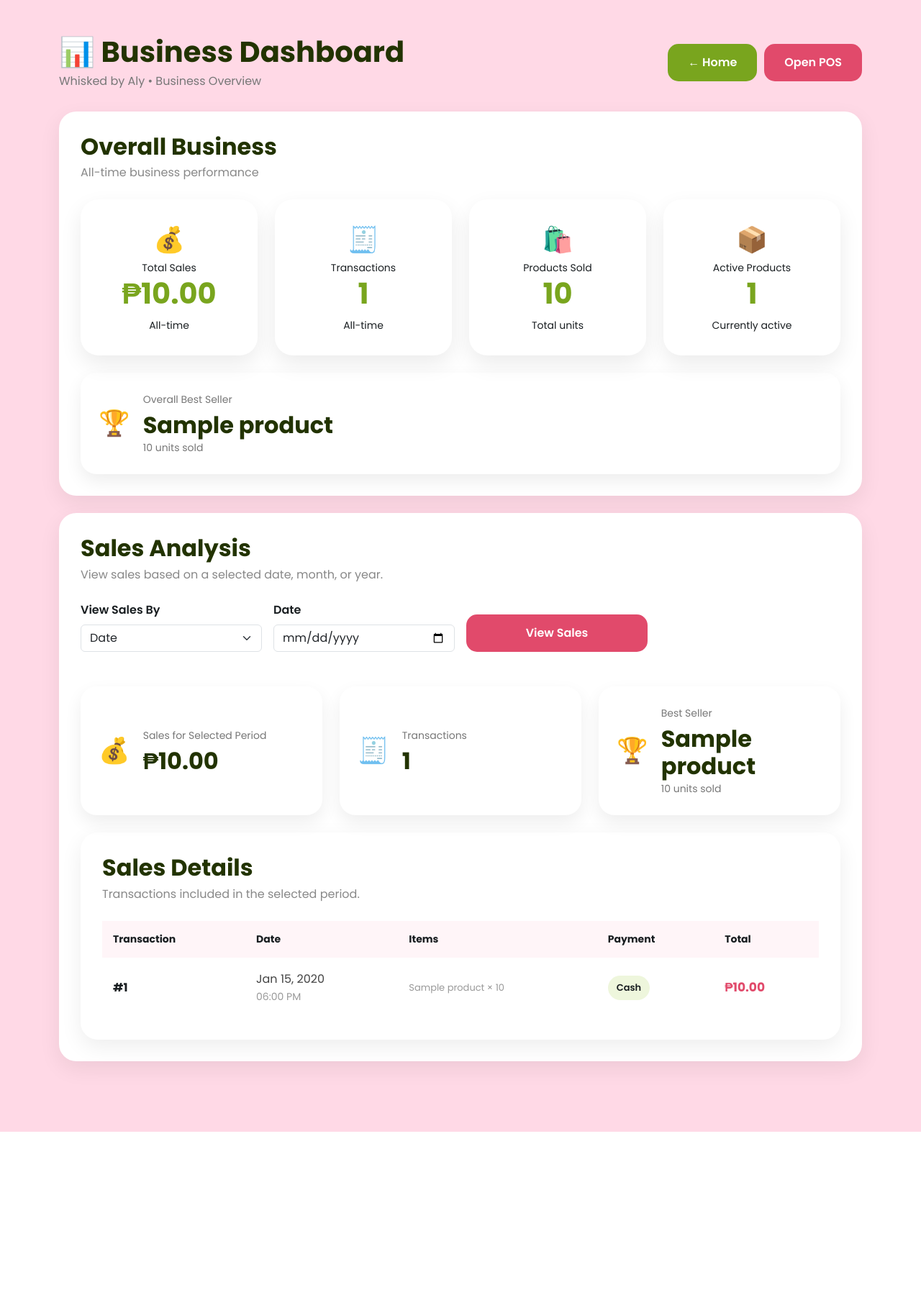
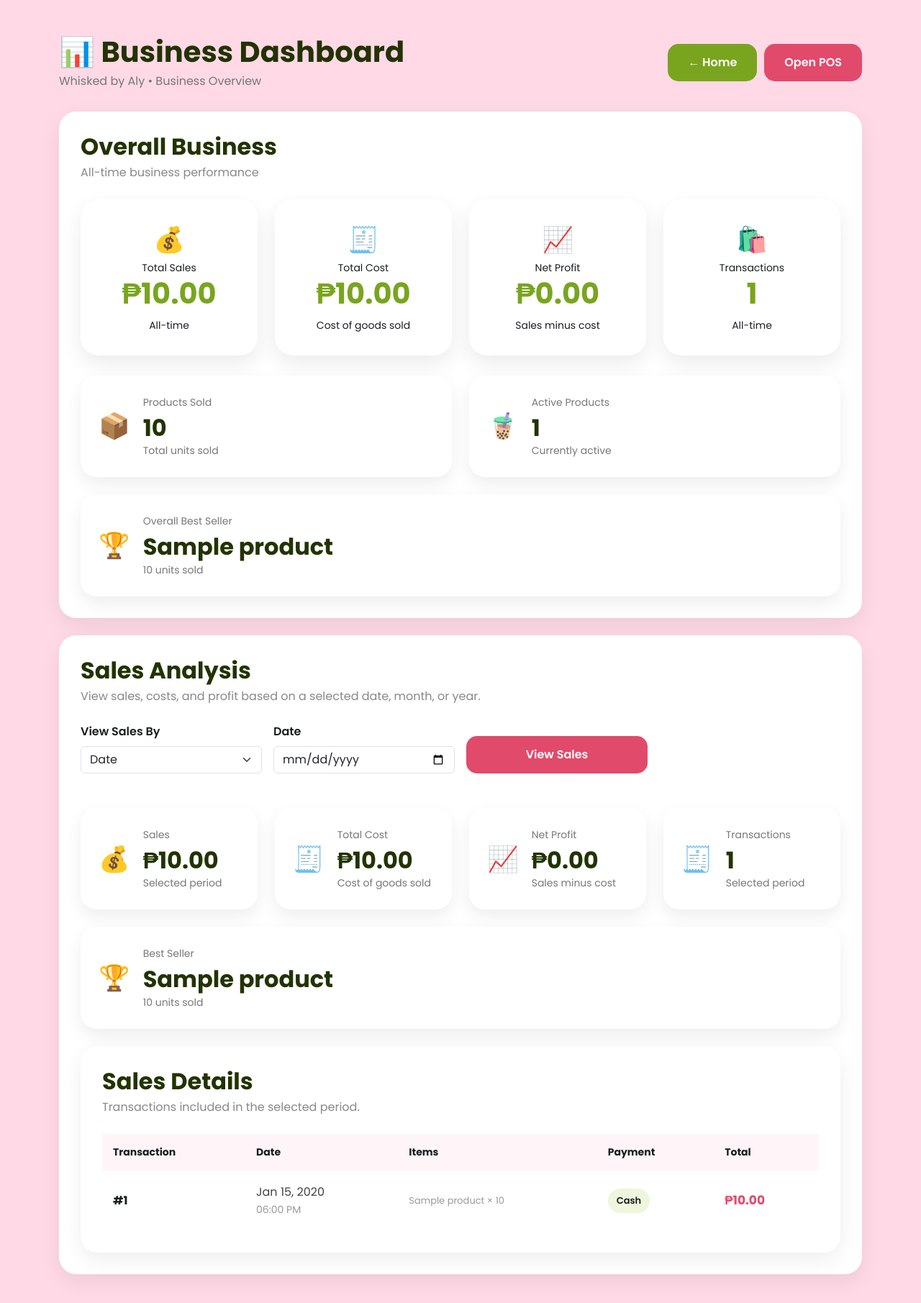
Before and after one commit to kielvinnie/Whiskedbyaly, a Django app: page /dashboard/ in a window 1280 px wide. Shown: the top 1811 px of the page at 72% size. Before the commit the page ends 1573 px from the top, so only its background shows below. Run offline with Django 5.2, Linux system fonts and the light colour scheme; tables that the repository leaves empty hold one stand-in row (values such as "Sample post").

Commit message:
Add July sales import and profit tracking

```diff
--- a/dashboard/views.py
+++ b/dashboard/views.py
@@ -17,6 +17,18 @@ def home(request):
             total=Sum("total")
         )["total"]
         or Decimal("0.00")
+    )
+
+    overall_total_cost = (
+        OrderItem.objects.aggregate(
+            total=Sum("cost_subtotal")
+        )["total"]
+        or Decimal("0.00")
+    )
+
+    overall_net_profit = (
+        overall_total_sales
+        - overall_total_cost
     )
 
     overall_transactions_count = (
@@ -142,6 +154,34 @@ def home(request):
         or Decimal("0.00")
     )
 
+    # ==========================================
+    # FILTERED COST
+    # ==========================================
+
+    filtered_items = OrderItem.objects.filter(
+        transaction__in=filtered_transactions
+    )
+
+    filtered_total_cost = (
+        filtered_items.aggregate(
+            total=Sum("cost_subtotal")
+        )["total"]
+        or Decimal("0.00")
+    )
+
+    # ==========================================
+    # FILTERED NET PROFIT
+    # ==========================================
+
+    filtered_net_profit = (
+        filtered_total_sales
+        - filtered_total_cost
+    )
+
+    # ==========================================
+    # FILTERED TRANSACTION COUNT
+    # ==========================================
+
     filtered_transactions_count = (
         filtered_transactions.count()
     )
@@ -149,10 +189,6 @@ def home(request):
     # ==========================================
     # FILTERED BEST SELLER
     # ==========================================
-
-    filtered_items = OrderItem.objects.filter(
-        transaction__in=filtered_transactions
-    )
 
     filtered_best_seller = (
         filtered_items
@@ -170,9 +206,18 @@ def home(request):
 
     context = {
 
+        # --------------------------------------
         # Overall
+        # --------------------------------------
+
         "overall_total_sales":
             overall_total_sales,
+
+        "overall_total_cost":
+            overall_total_cost,
+
+        "overall_net_profit":
+            overall_net_profit,
 
         "overall_transactions_count":
             overall_transactions_count,
@@ -186,9 +231,19 @@ def home(request):
         "overall_best_seller":
             overall_best_seller,
 
-        # Selected period
+
+        # --------------------------------------
+        # Selected Period
+        # --------------------------------------
+
         "filtered_total_sales":
             filtered_total_sales,
+
+        "filtered_total_cost":
+            filtered_total_cost,
+
+        "filtered_net_profit":
+            filtered_net_profit,
 
         "filtered_transactions_count":
             filtered_transactions_count,
@@ -199,7 +254,11 @@ def home(request):
         "filtered_transactions":
             filtered_transactions,
 
+
+        # --------------------------------------
         # Filters
+        # --------------------------------------
+
         "period":
             period,
 
--- a/pos/models.py
+++ b/pos/models.py
@@ -3,17 +3,29 @@ from django.db import models
 
 class Product(models.Model):
 
-    name = models.CharField(max_length=100)
+    name = models.CharField(
+        max_length=100
+    )
 
     price = models.DecimalField(
         max_digits=10,
         decimal_places=2
     )
 
-    is_active = models.BooleanField(default=True)
+    cost = models.DecimalField(
+        max_digits=10,
+        decimal_places=2,
+        default=0
+    )
+
+    is_active = models.BooleanField(
+        default=True
+    )
 
     def __str__(self):
         return self.name
+
+
 class Transaction(models.Model):
 
     PAYMENT_METHODS = [
@@ -55,6 +67,7 @@ class Transaction(models.Model):
     def __str__(self):
         return f"Transaction #{self.id}"
 
+
 class OrderItem(models.Model):
 
     transaction = models.ForeignKey(
@@ -75,10 +88,22 @@ class OrderItem(models.Model):
         decimal_places=2
     )
 
+    cost = models.DecimalField(
+        max_digits=10,
+        decimal_places=2,
+        default=0
+    )
+
     subtotal = models.DecimalField(
         max_digits=10,
         decimal_places=2
     )
 
+    cost_subtotal = models.DecimalField(
+        max_digits=10,
+        decimal_places=2,
+        default=0
+    )
+
     def __str__(self):
         return f"{self.product.name} x {self.quantity}"
--- a/templates/dashboard/home.html
+++ b/templates/dashboard/home.html
@@ -94,6 +94,60 @@ Business Dashboard | Whisked by Aly
             </div>
 
 
+            <!-- TOTAL COST -->
+
+            <div class="col-lg-3 col-md-6">
+
+                <div class="stat-card h-100">
+
+                    <div class="summary-icon">
+                        🧾
+                    </div>
+
+                    <small>
+                        Total Cost
+                    </small>
+
+                    <h2>
+                        ₱{{ overall_total_cost|floatformat:2 }}
+                    </h2>
+
+                    <small>
+                        Cost of goods sold
+                    </small>
+
+                </div>
+
+            </div>
+
+
+            <!-- NET PROFIT -->
+
+            <div class="col-lg-3 col-md-6">
+
+                <div class="stat-card h-100">
+
+                    <div class="summary-icon">
+                        📈
+                    </div>
+
+                    <small>
+                        Net Profit
+                    </small>
+
+                    <h2>
+                        ₱{{ overall_net_profit|floatformat:2 }}
+                    </h2>
+
+                    <small>
+                        Sales minus cost
+                    </small>
+
+                </div>
+
+            </div>
+
+
             <!-- TRANSACTIONS -->
 
             <div class="col-lg-3 col-md-6">
@@ -101,7 +155,7 @@ Business Dashboard | Whisked by Aly
                 <div class="stat-card h-100">
 
                     <div class="summary-icon">
-                        🧾
+                        🛍️
                     </div>
 
                     <small>
@@ -121,15 +175,25 @@ Business Dashboard | Whisked by Aly
             </div>
 
 
+        </div>
+
+
+        <!-- SECONDARY OVERALL INFORMATION -->
+
+        <div class="row g-4 mt-1">
+
+
             <!-- PRODUCTS SOLD -->
 
-            <div class="col-lg-3 col-md-6">
+            <div class="col-lg-6">
 
-                <div class="stat-card h-100">
+                <div class="sales-summary-card h-100">
 
                     <div class="summary-icon">
-                        🛍️
+                        📦
                     </div>
+
+                    <div>
 
                         <small>
                             Products Sold
@@ -140,8 +204,10 @@ Business Dashboard | Whisked by Aly
                         </h2>
 
                         <small>
-                        Total units
+                            Total units sold
                         </small>
+
+                    </div>
 
                 </div>
 
@@ -150,13 +216,15 @@ Business Dashboard | Whisked by Aly
 
             <!-- ACTIVE PRODUCTS -->
 
-            <div class="col-lg-3 col-md-6">
+            <div class="col-lg-6">
 
-                <div class="stat-card h-100">
+                <div class="sales-summary-card h-100">
 
                     <div class="summary-icon">
-                        📦
+                        🧋
                     </div>
+
+                    <div>
 
                         <small>
                             Active Products
@@ -169,6 +237,8 @@ Business Dashboard | Whisked by Aly
                         <small>
                             Currently active
                         </small>
+
+                    </div>
 
                 </div>
 
@@ -240,7 +310,7 @@ Business Dashboard | Whisked by Aly
             </h2>
 
             <p>
-                View sales based on a selected date, month, or year.
+                View sales, costs, and profit based on a selected date, month, or year.
             </p>
 
         </div>
@@ -412,7 +482,7 @@ Business Dashboard | Whisked by Aly
 
             <!-- PERIOD SALES -->
 
-            <div class="col-lg-4 col-md-6">
+            <div class="col-lg-3 col-md-6">
 
                 <div class="sales-summary-card h-100">
 
@@ -423,12 +493,78 @@ Business Dashboard | Whisked by Aly
                     <div>
 
                         <small>
-                            Sales for Selected Period
+                            Sales
                         </small>
 
                         <h2>
                             ₱{{ filtered_total_sales|floatformat:2 }}
                         </h2>
+
+                        <small>
+                            Selected period
+                        </small>
+
+                    </div>
+
+                </div>
+
+            </div>
+
+
+            <!-- PERIOD COST -->
+
+            <div class="col-lg-3 col-md-6">
+
+                <div class="sales-summary-card h-100">
+
+                    <div class="summary-icon">
+                        🧾
+                    </div>
+
+                    <div>
+
+                        <small>
+                            Total Cost
+                        </small>
+
+                        <h2>
+                            ₱{{ filtered_total_cost|floatformat:2 }}
+                        </h2>
+
+                        <small>
+                            Cost of goods sold
+                        </small>
+
+                    </div>
+
+                </div>
+
+            </div>
+
+
+            <!-- PERIOD PROFIT -->
+
+            <div class="col-lg-3 col-md-6">
+
+                <div class="sales-summary-card h-100">
+
+                    <div class="summary-icon">
+                        📈
+                    </div>
+
+                    <div>
+
+                        <small>
+                            Net Profit
+                        </small>
+
+                        <h2>
+                            ₱{{ filtered_net_profit|floatformat:2 }}
+                        </h2>
+
+                        <small>
+                            Sales minus cost
+                        </small>
 
                     </div>
 
@@ -439,7 +575,7 @@ Business Dashboard | Whisked by Aly
 
             <!-- TRANSACTIONS -->
 
-            <div class="col-lg-4 col-md-6">
+            <div class="col-lg-3 col-md-6">
 
                 <div class="sales-summary-card h-100">
 
@@ -457,6 +593,10 @@ Business Dashboard | Whisked by Aly
                             {{ filtered_transactions_count }}
                         </h2>
 
+                        <small>
+                            Selected period
+                        </small>
+
                     </div>
 
                 </div>
@@ -464,11 +604,14 @@ Business Dashboard | Whisked by Aly
             </div>
 
 
+        </div>
+
+
         <!-- BEST SELLER -->
 
-            <div class="col-lg-4 col-md-12">
+        <div class="mt-4">
 
-                <div class="sales-summary-card h-100">
+            <div class="sales-summary-card">
 
                 <div class="summary-icon">
                     🏆
@@ -502,8 +645,6 @@ Business Dashboard | Whisked by Aly
                         </small>
 
                     {% endif %}
-
-                    </div>
 
                 </div>
 
--- a/templates/home.html
+++ b/templates/home.html
@@ -444,7 +444,7 @@ Whisked by Aly
    Upper-left bookend */
 .product-doodle:nth-child(1) {
     left: 10%;
-    top: -200px;
+    top: 100px;
 
     width: 105px;
     height: 180px;
```
Also changed, not shown: import_july_sales.py (added, +283 -0 lines), pos/views.py (+121 -19 lines), pos/migrations/0004_remove_product_image_orderitem_cost_product_cost.py (added), pos/migrations/0005_orderitem_cost_subtotal.py (added). Lines whose indentation alone changed are shown as unchanged.
